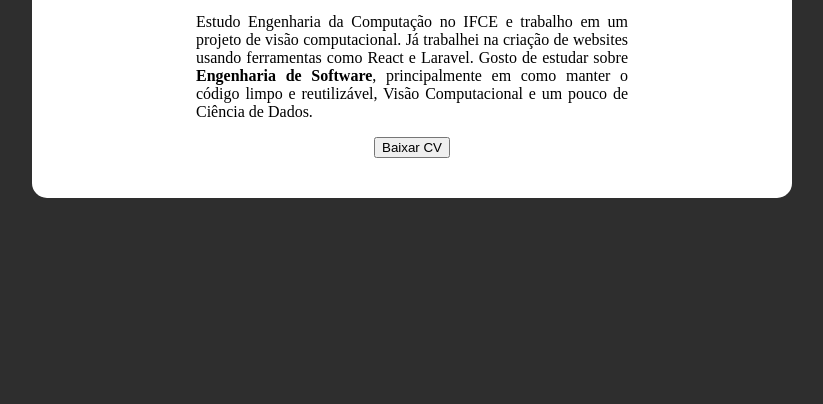
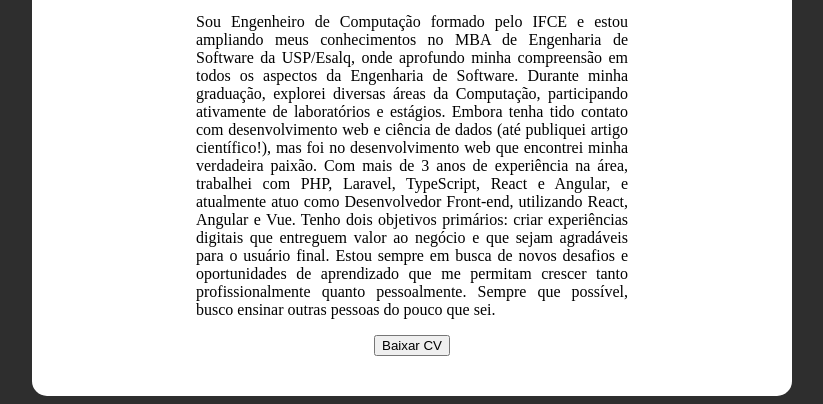
Before and after one commit to Joaom123/Joaom123.github.io, a plain HTML site: page index.html in a window 1280 px wide. Shown: the part 418-822 px from the top of the page, without its empty margins (228-1051 px from the left). Before the commit the page ends 800 px from the top, so only its background shows below. Drawn offline with Linux system fonts and the light colour scheme; files whose address does not match are found by name.

Commit message:
Update index.html

```diff
--- a/index.html
+++ b/index.html
@@ -26,10 +26,13 @@
         <a class="link" href="https://orcid.org/0000-0001-8377-2054" target="_blank" rel="noopener"><i class="fab fa-orcid"></i></a>
     </div>
     <div class="sobre-mim">
-        <p>Estudo Engenharia da Computação no IFCE e trabalho em um projeto de visão computacional. Já
-            trabalhei na criação de websites usando ferramentas como React e Laravel. Gosto de estudar sobre
-            <b>Engenharia de Software</b>, principalmente em como manter o código limpo e reutilizável,
-            Visão Computacional e um pouco de Ciência de Dados.</p>
+        <p>Sou Engenheiro de Computação formado pelo IFCE e estou ampliando meus conhecimentos no MBA de Engenharia de Software da USP/Esalq, onde aprofundo minha compreensão em todos os aspectos da Engenharia de Software.
+
+Durante minha graduação, explorei diversas áreas da Computação, participando ativamente de laboratórios e estágios. Embora tenha tido contato com desenvolvimento web e ciência de dados (até publiquei artigo científico!), mas foi no desenvolvimento web que encontrei minha verdadeira paixão. Com mais de 3 anos de experiência na área, trabalhei com PHP, Laravel, TypeScript, React e Angular, e atualmente atuo como Desenvolvedor Front-end, utilizando React, Angular e Vue.
+
+Tenho dois objetivos primários: criar experiências digitais que entreguem valor ao negócio e que sejam agradáveis para o usuário final.
+
+Estou sempre em busca de novos desafios e oportunidades de aprendizado que me permitam crescer tanto profissionalmente quanto pessoalmente. Sempre que possível, busco ensinar outras pessoas do pouco que sei.</p>
     </div>
     <div class="download-cv">
         <button>Baixar CV</button>
```
